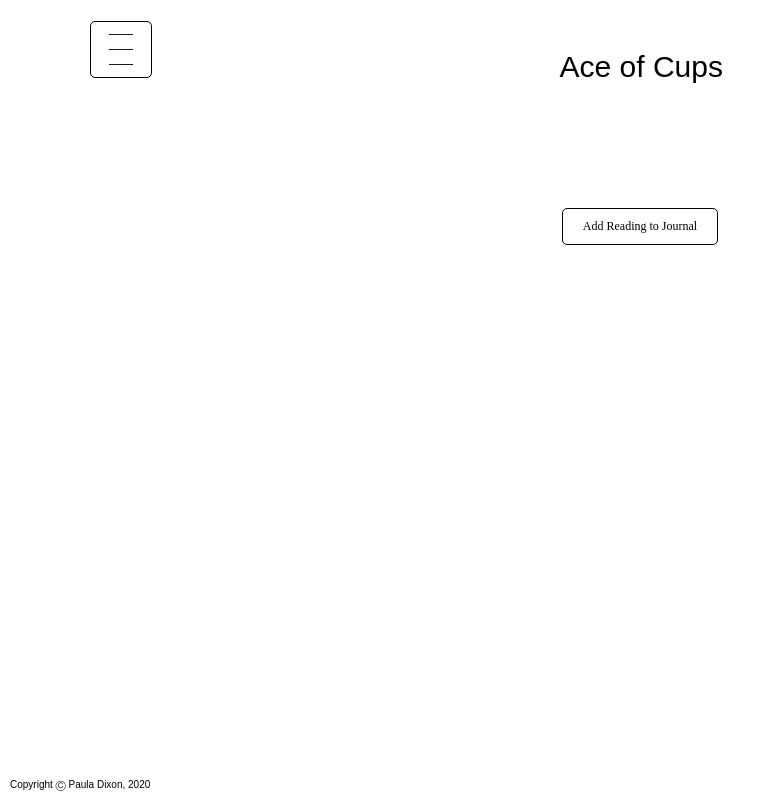
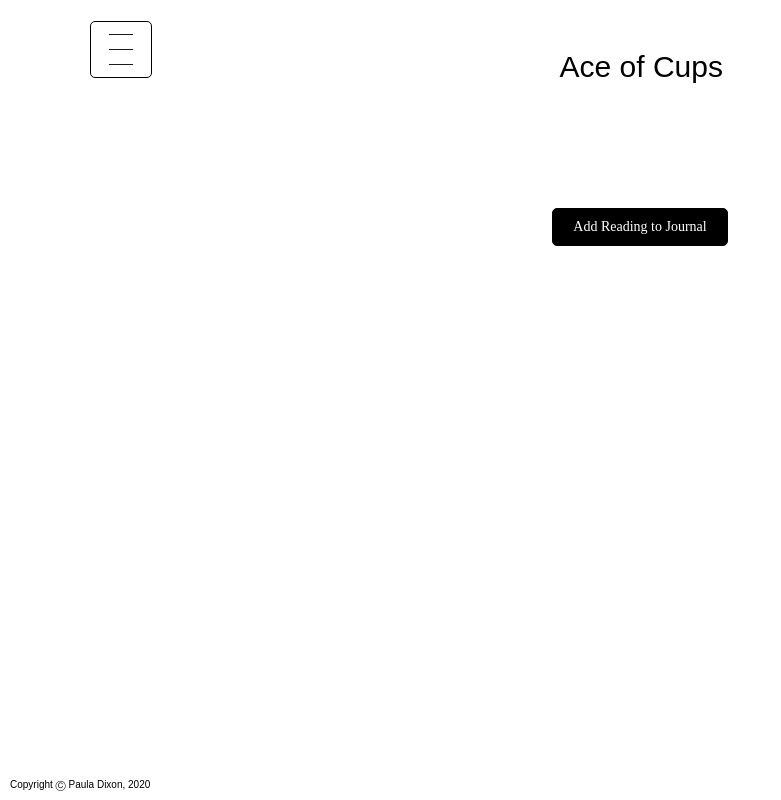
Before and after one commit to pauladixon/ace-of-cups, a React (Create React App) app: page /reading in a window 1280 px wide. Shown: the whole page, without its empty margins (0-781 px from the left). Built offline with nearby package versions, Linux system fonts and the light colour scheme; no server answers.

Commit message:
small style adjustmentss

```diff
--- a/src/components/Controls/Controls.js
+++ b/src/components/Controls/Controls.js
@@ -1,4 +1,5 @@
 import React, { Component } from 'react'
+import './Controls.scss'
 
 export default class Controls extends Component {
 
@@ -12,7 +13,7 @@ export default class Controls extends Component {
     render() {
         return (
             <div>
-                <button onClick={() => this.props.shuffleCards(3,0)}>GO →</button>
+                <button className='invert-button' onClick={() => this.props.shuffleCards(3,0)}>GO →</button>
             </div>
         )
     }
--- a/src/components/Entry/Entry.js
+++ b/src/components/Entry/Entry.js
@@ -5,22 +5,21 @@ import { Link } from 'react-router-dom'
 const Entry = ({entry, handleDeleteEntry, user}) => {
     return (
         <tr>
+            <td>
+                {entry.user === user._id ?
+                    <Link
+                        to={{ pathname: '/edit', state: {entry} }}>
+                            <button>Edit</button>
+                    </Link>
+                    :
+                    <></>
+                }
+            </td>
             <td key={entry.id}>{entry.date}</td>
             <td key={entry.id}>{entry.past}</td>
             <td key={entry.id}>{entry.present}</td>
             <td key={entry.id}>{entry.future}</td>
             <td key={entry.id}>{entry.entry}</td>
-            <td>
-                {entry.user === user._id ?
-                    <Link
-                        className='button'
-                        to={{ pathname: '/edit', state: {entry} }}>
-                        Edit
-                    </Link>
-                    :
-                    <></>
-                }
-            </td>
             <td key={entry.id}>
                 {entry.user === user._id ?
                     <button onClick={() => handleDeleteEntry(entry._id)}>Delete</button>
--- a/src/components/Entry/Entry.scss
+++ b/src/components/Entry/Entry.scss
@@ -1,3 +1,7 @@
 .entry {
     color: black;
 }
+
+td {
+    margin: 30px;
+}
--- a/src/pages/AddEntryPage/AddEntryPage.js
+++ b/src/pages/AddEntryPage/AddEntryPage.js
@@ -31,7 +31,6 @@ class AddEntryPage extends Component {
     render() {
         return (
             <>
-                <header>Add Journal Entry</header>
                 <form
                     className='entry'
                     ref={this.formRef}
@@ -96,7 +95,7 @@ class AddEntryPage extends Component {
                         <button
                             type='submit'
                             disabled={this.state.invalidForm}
-                        >Add Reading
+                        >Add Reading to Journal
                         </button>
                     </div>
                 </form>
--- a/src/pages/App/App.scss
+++ b/src/pages/App/App.scss
@@ -43,6 +43,25 @@ body {
   border-radius: 4px;
   border-style: solid;
   border-width: 1px;
+}
+
+button {
+  padding: 10px 20px;
+  display: flex;
+  align-items: center;
+  background-color: white;
+  color: black;
+  cursor: pointer;
+  font-family: Futura;
+  font-size: 12px;
+  border: 1px solid black;
+  border-radius: 5px;
+}
+
+button:hover {
+  background-color: black;
+  color: white;
+  cursor: pointer;
 }
 
 .button {
@@ -142,3 +161,22 @@ footer {
   align-items: center;
   justify-content: center;
 }
+
+.invert-button {
+  padding: 10px 20px;
+  display: flex;
+  align-items: center;
+  cursor: pointer;
+  font-family: Futura;
+  font-size: 14px;
+  background-color: black;
+  color: white;
+  cursor: pointer;
+}
+
+.invert-button:hover {
+  border: 1px solid black;
+  border-radius: 5px;
+  background-color: white;
+  color: black;
+}
--- a/src/pages/JournalPage/JournalPage.js
+++ b/src/pages/JournalPage/JournalPage.js
@@ -11,11 +11,13 @@ function JournalPage(props, {handleDeleteEntry}) {
                 <table>
                     <thead>
                         <tr>
+                            <th></th>
                             <th>Date</th>
                             <th>Past</th>
                             <th>Present</th>
                             <th>Future</th>
                             <th>Entry</th>
+                            <th></th>
                         </tr>
                     </thead>
                     <tbody>
--- a/src/pages/JournalPage/JournalPage.scss
+++ b/src/pages/JournalPage/JournalPage.scss
@@ -0,0 +1,3 @@
+th {
+    margin: 30px;
+}
--- a/src/pages/LoginPage/LoginPage.scss
+++ b/src/pages/LoginPage/LoginPage.scss
@@ -21,22 +21,3 @@
     justify-content: space-around;
     font-size: 12px;
 }
-
-button {
-    padding: 10px 20px;
-    display: flex;
-    align-items: center;
-    background-color: white;
-    color: black;
-    cursor: pointer;
-    font-family: Futura;
-    font-size: 12px;
-    border: 1px solid black;
-    border-radius: 5px;
-}
-
-button:hover {
-    background-color: black;
-    color: white;
-    cursor: pointer;
-  }
--- a/src/pages/ReadingPage/ReadingPage.js
+++ b/src/pages/ReadingPage/ReadingPage.js
@@ -7,7 +7,7 @@ class ReadingPage extends Component {
         return (
             <div className='reading-container'>
                 <Link to='/addentry'>
-                    <button className='go'>Add Reading to Journal</button>
+                    <button className='invert-button'>Add Reading to Journal</button>
                 </Link>
             </div>
         )
```
Also changed, not shown: src/components/Controls/Controls.scss (added).
